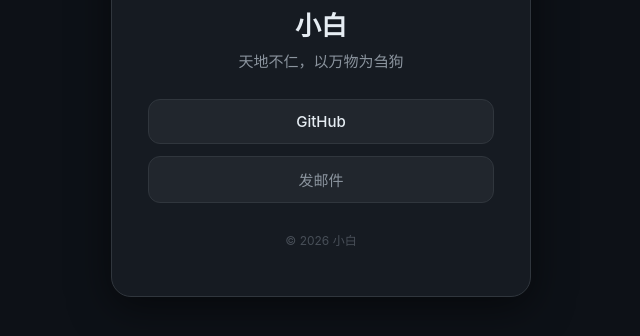
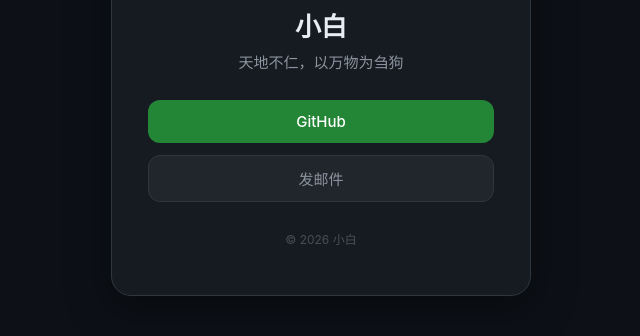
Before and after one commit to xiaobaicai62106/xiaobaicai62106.github.io, a plain HTML site: page index.html in a window 1280 px wide. Shown: the part 338-674 px from the top of the page, without its empty margins (319-959 px from the left). Drawn offline with Linux system fonts and the light colour scheme.

Commit message:
Update GitHub link styles and colors

```diff
--- a/index.html
+++ b/index.html
@@ -74,13 +74,12 @@
         }
 
         .links a.github {
-            background: #21262d;
-            color: #e6edf3;
-            border: 1px solid #30363d;
+            background: #238636;
+            color: #ffffff;
         }
 
         .links a.github:hover {
-            background: #30363d;
+            background: #2ea043;
         }
 
         .links a.email {
```
